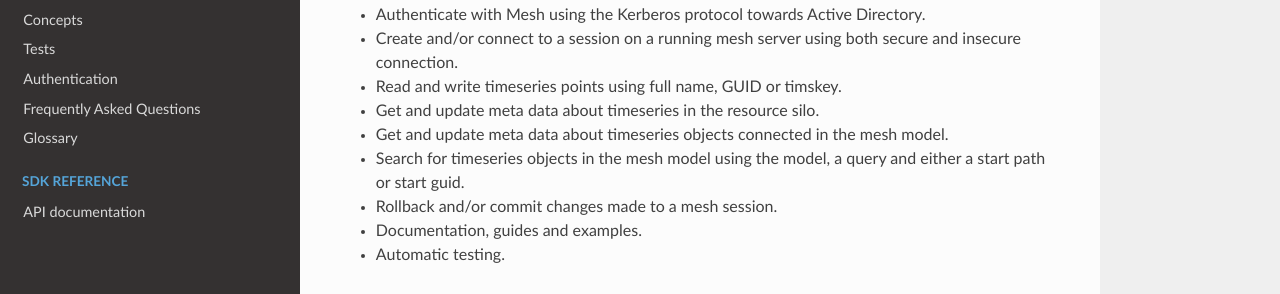
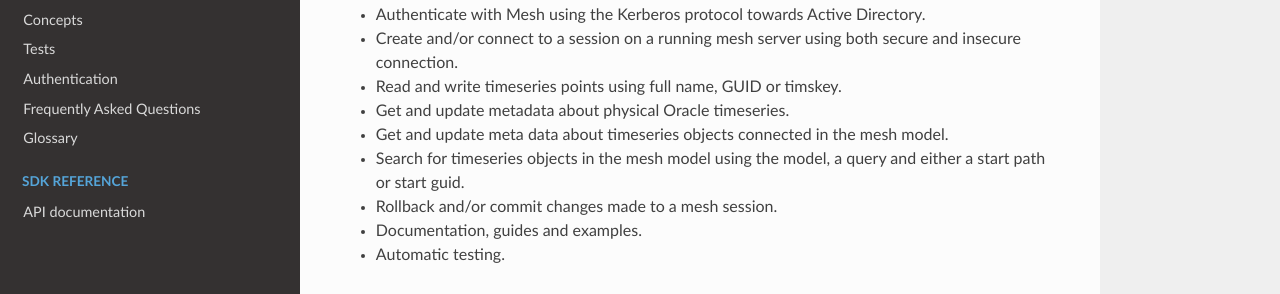
Before and after one commit to Volue-Public/energy-mesh-python, a Sphinx documentation site: the page built from docs/source/news.rst, in a window 1280 px wide and 1251 px high. Shown: the part 288-582 px from the top of the window. Built offline with Sphinx 7.4.7 and the Read the Docs theme 2.0.0, drawn with Linux system fonts in a browser that asks for light colours.

Commit message:
Update docs/source/news.rst
Co-authored-by: Erik Nyhus <61583878+erny-powel@users.noreply.github.com>

```diff
--- a/docs/source/news.rst
+++ b/docs/source/news.rst
@@ -13,7 +13,7 @@
 - Authenticate with Mesh using the Kerberos protocol towards Active Directory.
 - Create and/or connect to a session on a running mesh server using both secure and insecure connection.
 - Read and write timeseries points using full name, GUID or timskey.
-- Get and update meta data about timeseries in the resource silo.
+- Get and update metadata about physical Oracle timeseries.
 - Get and update meta data about timeseries objects connected in the mesh model.
 - Search for timeseries objects in the mesh model using the model, a query and either a start path or start guid.
 - Rollback and/or commit changes made to a mesh session.
```
